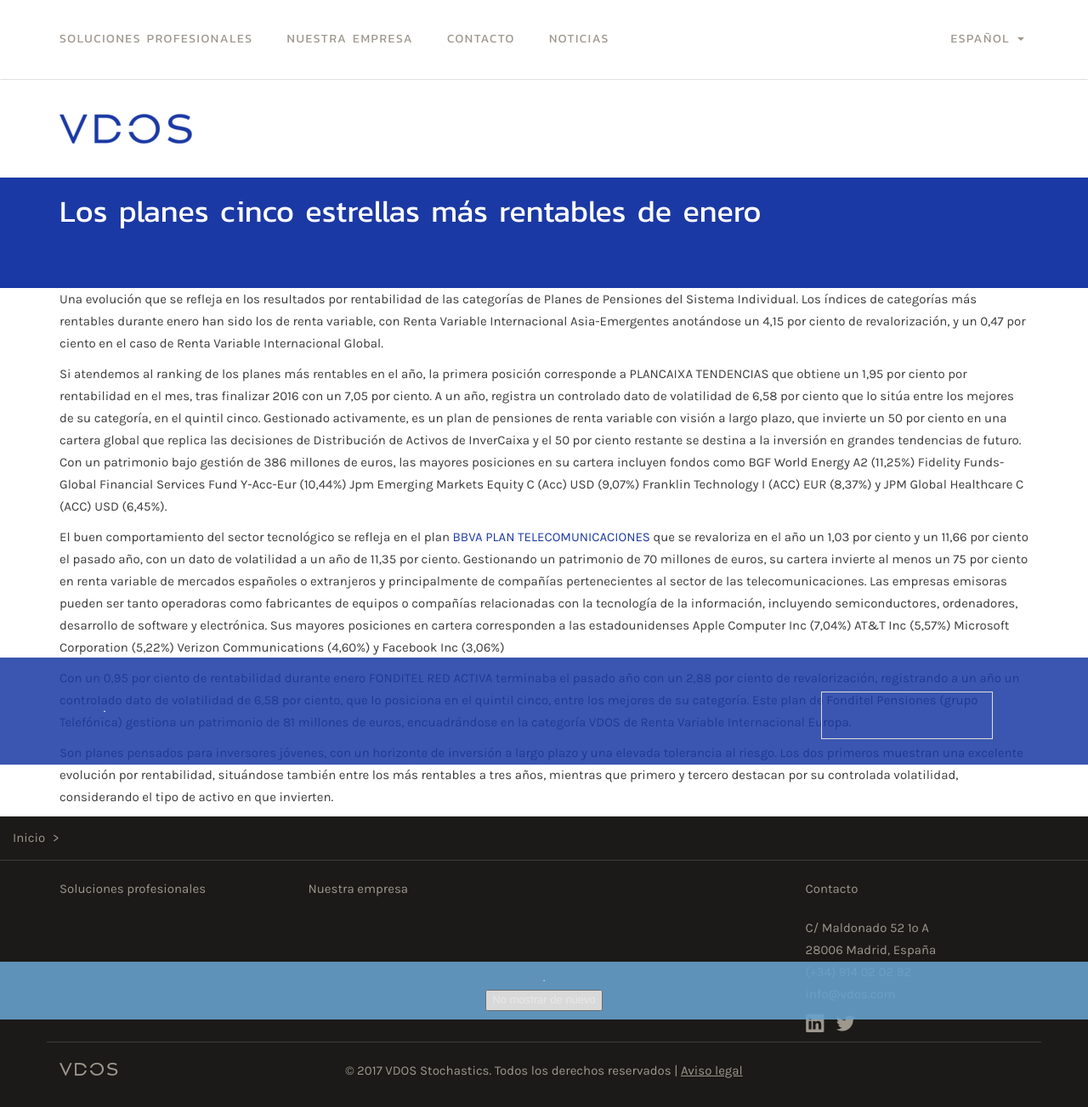
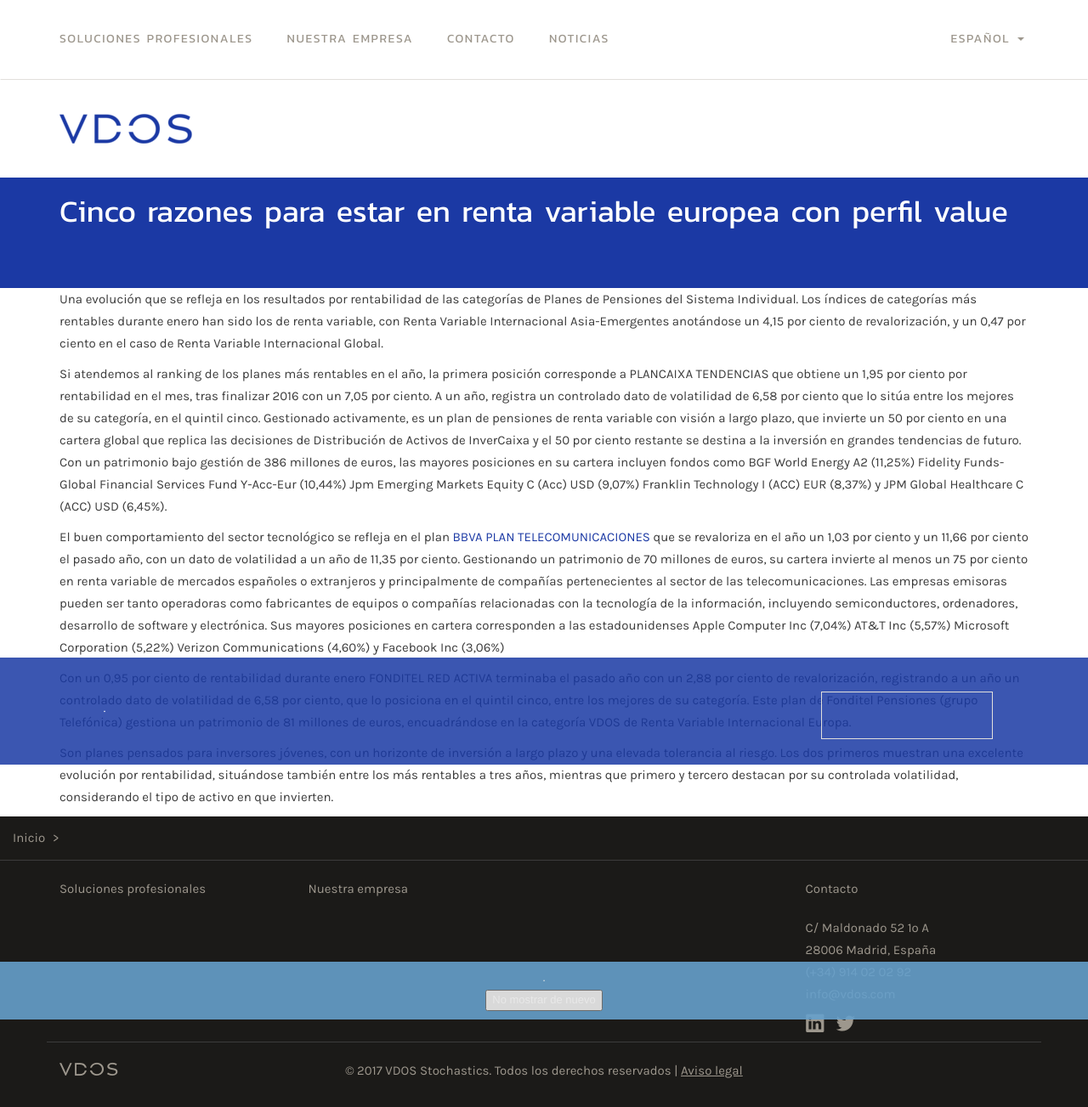
Before and after one commit to spc82/spc82.github.io, a Jekyll site: the page built from _posts/2017-02-10-cinco razones para estar en renta variable europea con perfil value.markdown, in a window 1280 px wide. Shown: the whole page at 85% size. Built offline with Jekyll 4.4.1, drawn with Linux system fonts in a browser that asks for light colours.

Commit message:
Updated Cinco Razones Para Estar En Renta Variable Europea Con Perfil Value and 1 other file

```diff
--- a/_posts/2017-02-10-los planes cinco estrellas mas rentables de enero.markdown
+++ b/_posts/2017-02-10-cinco razones para estar en renta variable europea con perfil value.markdown
@@ -1,5 +1,5 @@
 ---
-title: Los planes cinco estrellas más rentables de enero
+title: Cinco razones para estar en renta variable europea con perfil value
 date: 2017-02-10 11:54:00 +01:00
 categories:
 - es
```
